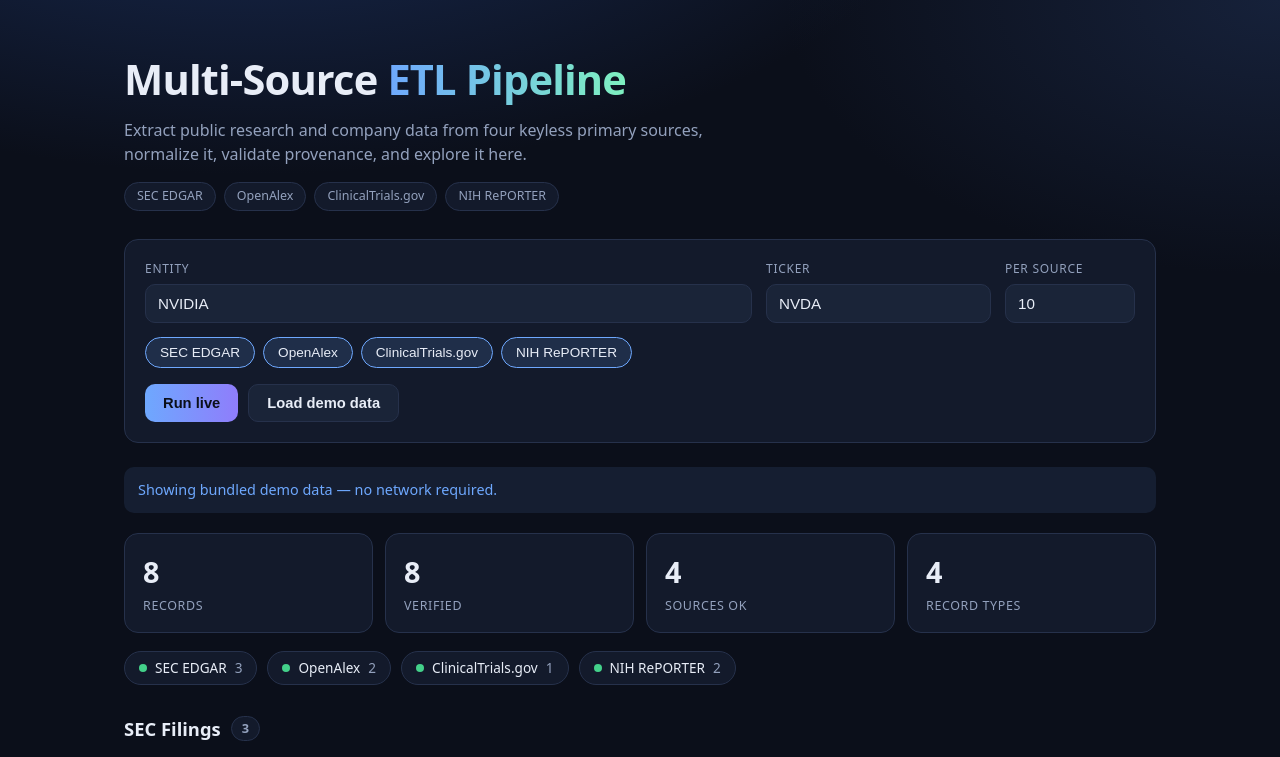
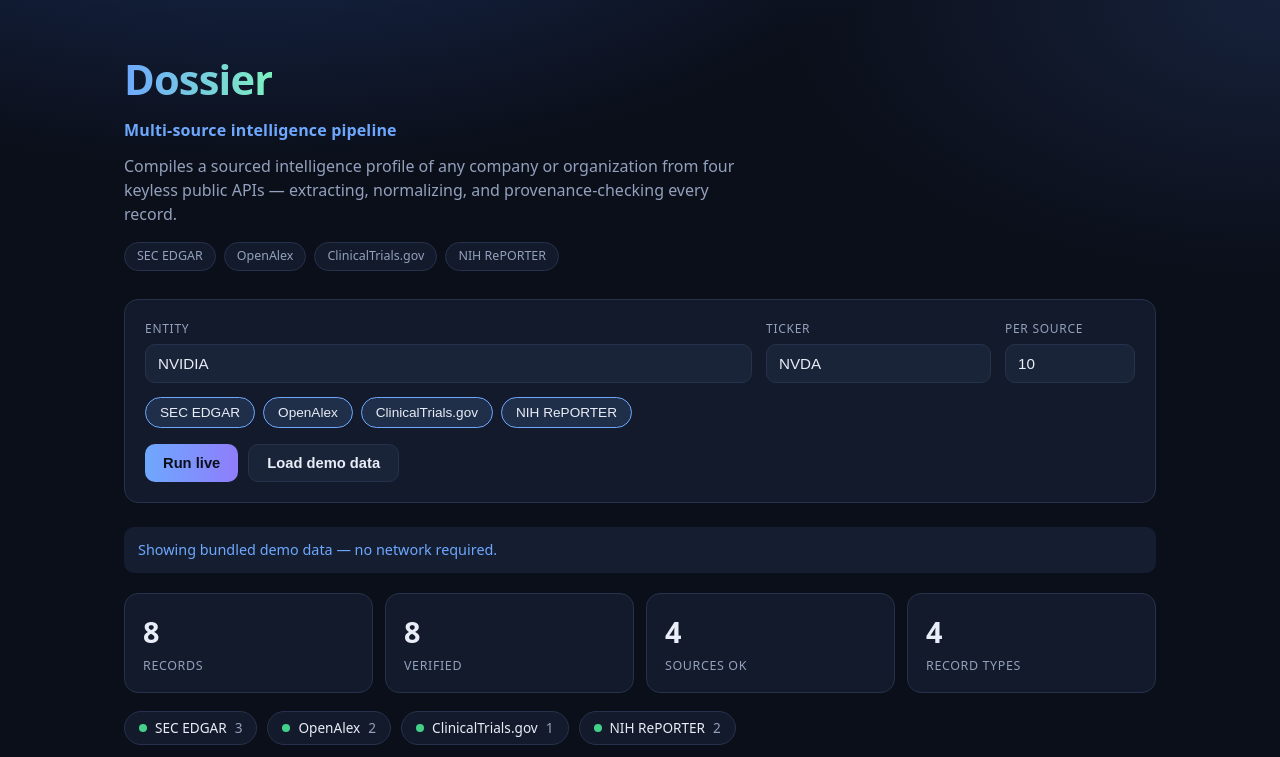
Before and after one commit to AidanColvin/dossier, a Next.js app in the folder frontend/: page / in a window 1280 px wide. Shown: the top 757 px of the page. Built offline with nearby package versions, Linux system fonts and the light colour scheme; no server answers.

Commit message:
feat: brand the dashboard as Dossier

```diff
--- a/frontend/app/globals.css
+++ b/frontend/app/globals.css
@@ -51,6 +51,13 @@
   -webkit-background-clip: text;
   background-clip: text;
   color: transparent;
+}
+
+.hero__tag {
+  color: var(--accent) !important;
+  font-weight: 600;
+  letter-spacing: 0.01em;
+  margin: 0 0 12px !important;
 }
 
 .hero p {
--- a/frontend/app/layout.tsx
+++ b/frontend/app/layout.tsx
@@ -3,9 +3,9 @@
 import "./globals.css";
 
 export const metadata: Metadata = {
-  title: "Multi-Source ETL Pipeline",
+  title: "Dossier — Multi-Source Intelligence Pipeline",
   description:
-    "Extract public research and company data from four keyless primary sources.",
+    "Compiles a sourced intelligence profile of any company or organization from four keyless public APIs.",
 };
 
 export default function RootLayout({ children }: { children: ReactNode }) {
--- a/frontend/app/page.tsx
+++ b/frontend/app/page.tsx
@@ -51,11 +51,13 @@
     <main className="page">
       <header className="hero">
         <h1>
-          Multi-Source <span>ETL Pipeline</span>
+          <span>Dossier</span>
         </h1>
+        <p className="hero__tag">Multi-source intelligence pipeline</p>
         <p>
-          Extract public research and company data from four keyless primary
-          sources, normalize it, validate provenance, and explore it here.
+          Compiles a sourced intelligence profile of any company or organization
+          from four keyless public APIs — extracting, normalizing, and
+          provenance-checking every record.
         </p>
         <div className="hero__badges">
           <span>SEC EDGAR</span>
```
Also changed, not shown: 1 other file (tests, documents, lock files or other folders).
